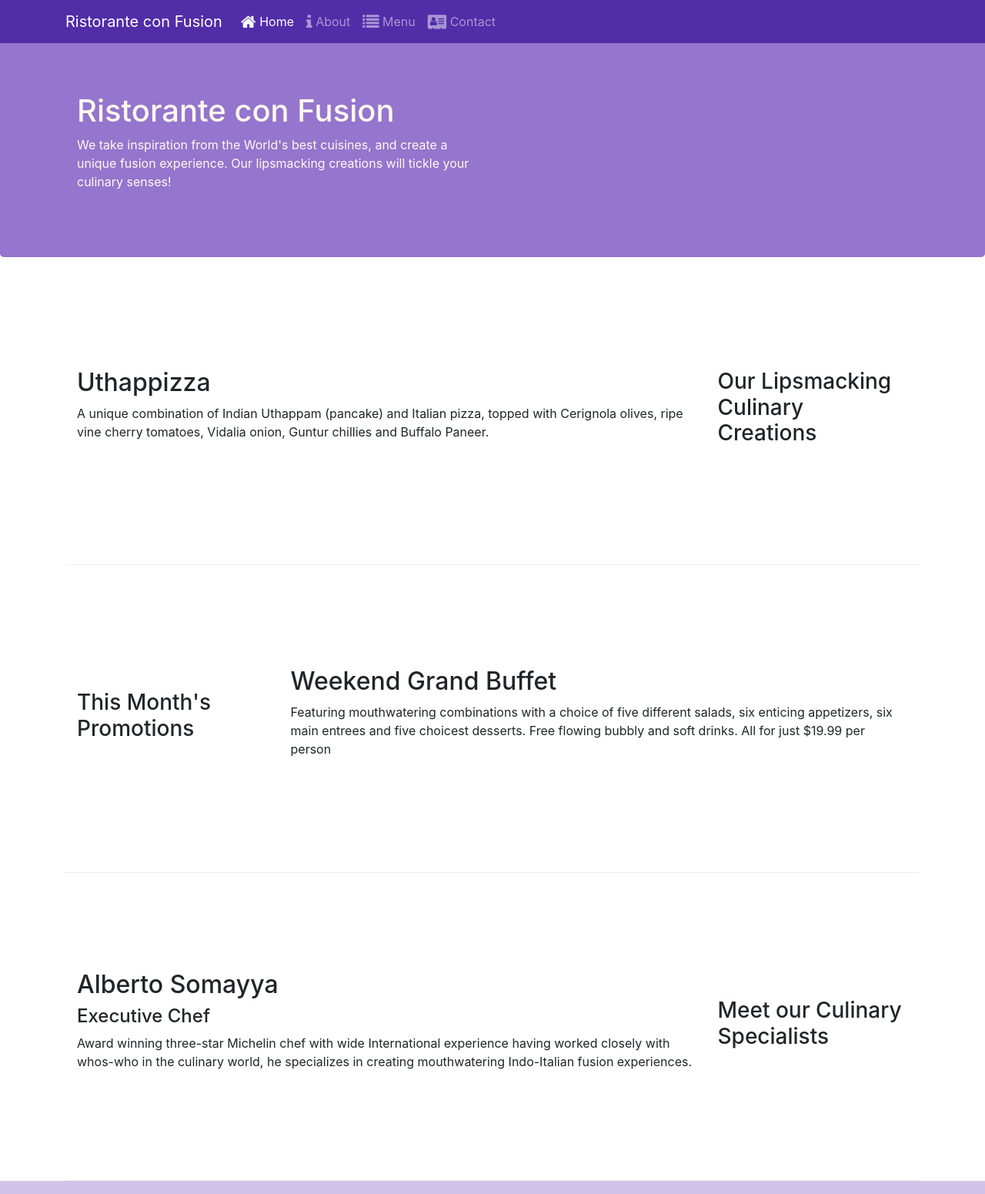
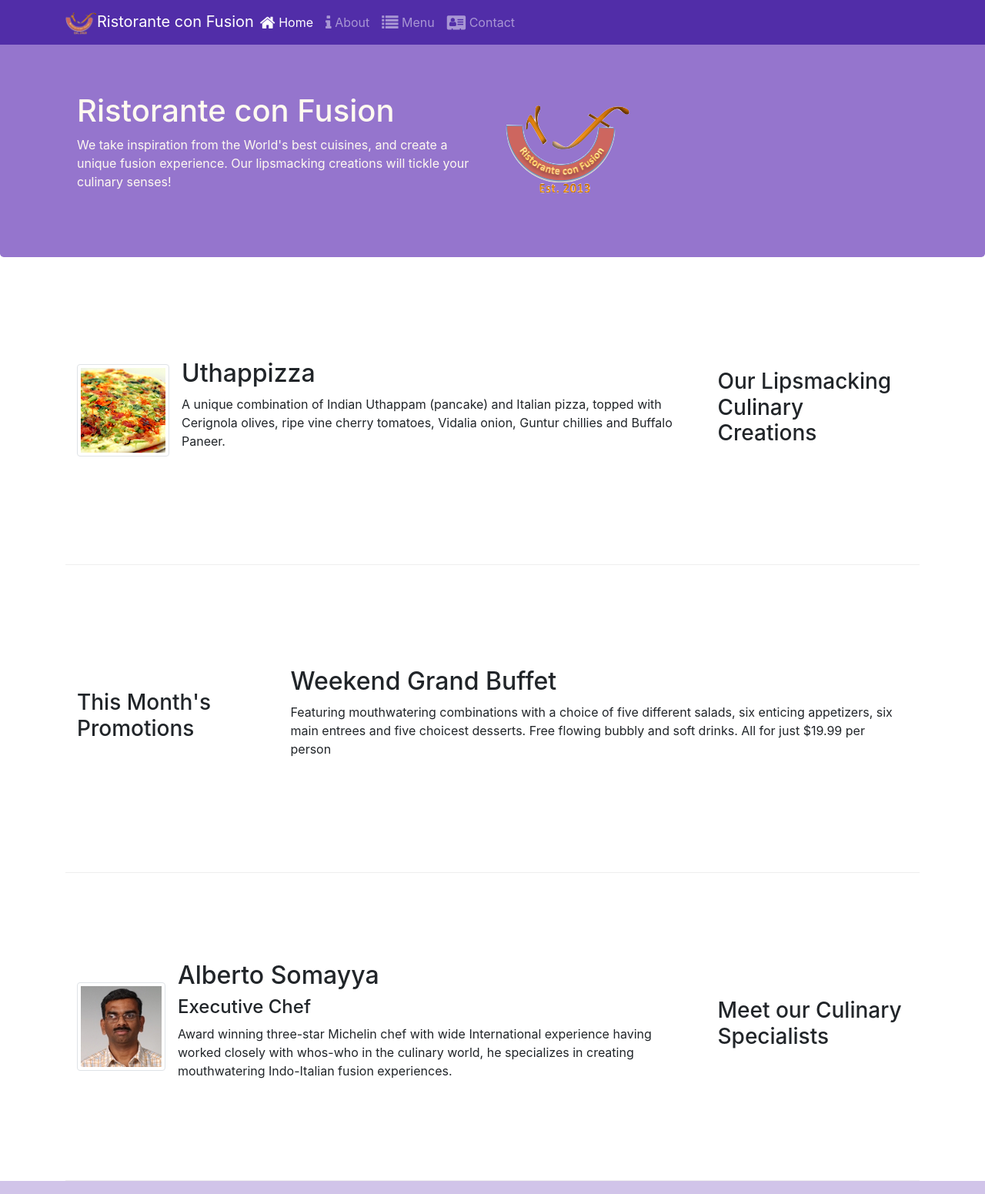
Before and after one commit to bridgetb/coursera-bootstrap-4, a website: page index.html in a window 1280 px wide. Shown: the top 1551 px of the page at 77% size. Drawn offline with nearby package versions, Linux system fonts and the light colour scheme.

Commit message:
Images and Media

```diff
--- a/index.html
+++ b/index.html
@@ -21,7 +21,7 @@
             <button class="navbar-toggler" type="button" data-toggle="collapse" data-target="#Navbar">
                 <span class="navbar-toggler-icon"></span>
             </button>
-            <a class="navbar-brand" href="#">Ristorante con Fusion</a>
+            <a class="navbar-brand mr-auto" href="#"><img src="img/logo.png" height="30" width="41">Ristorante con Fusion</a>
             <div class="collapse navbar-collapse" id="Navbar">
                 <ul class="navbar-nav mr-auto">
                     <li class="nav-item active"><a class="nav-link" href="#"><span class="fa fa-home fa-lg"></span> Home</a></li>
@@ -39,7 +39,8 @@
                     <h1>Ristorante con Fusion</h1>
                     <p>We take inspiration from the World's best cuisines, and create a unique fusion experience. Our lipsmacking creations will tickle your culinary senses!</p>
                 </div>
-                <div class="col-12 col-sm">
+                <div class="col-12 col-sm align-self-center">
+                    <img src="img/logo.png" class="img-fluid">
                 </div>
             </div>
         </div>
@@ -51,8 +52,17 @@
                 <h3>Our Lipsmacking Culinary Creations</h3>
             </div>
             <div class="col col-sm order-sm-first col-md">
-                <h2>Uthappizza</h2>
-                <p class="d-none d-sm-block">A unique combination of Indian Uthappam (pancake) and Italian pizza, topped with Cerignola olives, ripe vine cherry tomatoes, Vidalia onion, Guntur chillies and Buffalo Paneer.</p>
+                <div class="media">
+                    <img class="d-flex mr-3 img-thumbnail align-self-center"
+                            src="img/uthappizza.png" alt="Uthappizza">
+                    <div class="media-body">
+                        <h2 class="mt-0">Uthappizza</h2>
+                        <p class="d-none d-sm-block">A unique combination of Indian Uthappam (pancake) and
+                            Italian pizza, topped with Cerignola olives, ripe vine
+                            cherry tomatoes, Vidalia onion, Guntur chillies and
+                            Buffalo Paneer.</p>
+                    </div>
+                </div>
             </div>
         </div>
 
@@ -72,9 +82,19 @@
                 <h3>Meet our Culinary Specialists</h3>
             </div>
             <div class="col col-sm order-sm-first col-md">
-                <h2>Alberto Somayya</h2>
-                <h4>Executive Chef</h4>
-                <p class="d-none d-sm-block">Award winning three-star Michelin chef with wide International experience having worked closely with whos-who in the culinary world, he specializes in creating mouthwatering Indo-Italian fusion experiences. </p>
+                <div class="media">
+                    <img class="d-flex mr-3 img-thumbnail align-self-center"
+                            src="img/alberto.png" alt="Alberto Somayya">
+                    <div class="media-body">
+                        <h2 class="mt-0">Alberto Somayya</h2>
+                        <h4>Executive Chef</h4>
+                        <p class="d-none d-sm-block">Award winning three-star Michelin chef with wide
+                            International experience having worked closely with
+                            whos-who in the culinary world, he specializes in
+                            creating mouthwatering Indo-Italian fusion experiences.
+                            </p>
+                    </div>
+                </div>
             </div>
         </div>
     </div>
```
Also changed, not shown: aboutus.html (+3 -2 lines), contactus.html (+3 -2 lines), img/alberto.png (added), img/buffet.png (added), img/logo.png (added), img/uthappizza.png (added).
